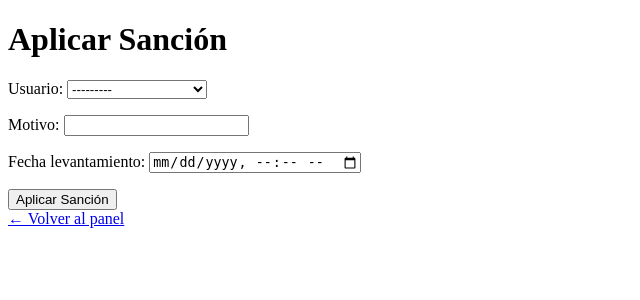
After one commit to AlejandroV22/Sistema-de-Reserva-de-Espacios, a Django app: page /admin-panel/sanciones/aplicar/ in a window 1280 px wide. The commit adds this page. Shown: the top 300 px of the page, without its empty margins (0-640 px from the left). Run offline with Django 5.2, Linux system fonts and the light colour scheme; data comes from the database, SQL or seed files in the repository; both versions use the stored data as it was after the commit.

Commit message:
Adición de sanción en panel usuario

```diff
--- a/sistema/forms.py
+++ b/sistema/forms.py
@@ -1,5 +1,6 @@
 from django import forms
-from .models import Espacio, Reserva
+from .models import Sancion, Usuario, Reserva, Espacio
+
 
 class EspacioForm(forms.ModelForm):
     class Meta:
@@ -24,3 +25,11 @@ class ReservaForm(forms.ModelForm):
     class Meta:
         model = Reserva
         fields = ['fecha_Reserva', 'horaInicio', 'horaFin']
+
+class SancionForm(forms.ModelForm):
+    class Meta:
+        model = Sancion
+        fields = ['usuario', 'motivo', 'fecha_levantamiento']
+        widgets = {
+            'fecha_levantamiento': forms.DateTimeInput(attrs={'type': 'datetime-local'}),
+        }
--- a/sistema/models.py
+++ b/sistema/models.py
@@ -1,6 +1,7 @@
 from django.db import models
 from django.contrib.auth.models import AbstractUser
 from django.utils import timezone
+
 
 
 #MODELO DE USUARIO
@@ -97,8 +98,9 @@ class Notificacion(models.Model):
         return f"Notificación para {self.destinatario} ({self.tipo})"
 
 #MODELO DE SANCIÓN
+
 class Sancion(models.Model):
-    usuario = models.ForeignKey(Usuario, on_delete=models.CASCADE, related_name='sanciones')
+    usuario = models.ForeignKey('Usuario', on_delete=models.CASCADE, related_name='sanciones')
     motivo = models.CharField(max_length=200)
     fecha_aplicacion = models.DateTimeField(auto_now_add=True)
     fecha_levantamiento = models.DateTimeField(null=True, blank=True)
@@ -106,6 +108,8 @@ class Sancion(models.Model):
     def __str__(self):
         duracion = "indefinida" if self.fecha_levantamiento is None else (self.fecha_levantamiento - self.fecha_aplicacion).days
         return f"Sanción de {self.usuario} por {self.motivo} ({duracion} días)"
+
+    @property
     def esta_activa(self):
         if self.fecha_levantamiento is None:
             return True
--- /dev/null
+++ b/sistema/templates/aplicar_sancion.html
@@ -0,0 +1,16 @@
+<!DOCTYPE html>
+<html>
+<head>
+    <title>Aplicar Sanción</title>
+</head>
+<body>
+    <h1>Aplicar Sanción</h1>
+    <form method="post">
+        {% csrf_token %}
+        {{ form.as_p }}
+        <button type="submit">Aplicar Sanción</button>
+    </form>
+
+    <a href="{% url 'panel_administrador' %}">← Volver al panel</a>
+</body>
+</html>
--- a/sistema/templates/panel_administrador.html
+++ b/sistema/templates/panel_administrador.html
@@ -18,5 +18,10 @@
     <button>Ver Reservas</button>
 </a>
 
+<a href="{% url 'aplicar_sancion' %}">
+    <button>Aplicar Sanción</button>
+</a>
+
+
 </body>
 </html>
--- a/sistema/urls.py
+++ b/sistema/urls.py
@@ -12,11 +12,14 @@ urlpatterns = [
     path('reservas/', views.reservas_view, name='reservas'),
     path('confirmar_reserva/', views.confirmar_reserva, name='confirmar_reserva'),
 
-    # Panel de administrador y administración de usuarios y espacios (NO BORRAR)
+    # Panel de administrador, administración de usuarios, espacios y sanciones (NO BORRAR)
     path('admin-panel/', views.panel_administrador, name='panel_administrador'),
     path('admin-panel/espacios/', views.panel_espacios, name='admin_panel_espacios'),
     path('admin-panel/usuarios/', views.admin_panel_usuarios, name='admin_panel_usuarios'),
     path('admin-panel/espacios/eliminar/<int:espacio_id>/', views.eliminar_espacio, name='eliminar_espacio'),
     path('admin-panel/reservas/', views.ver_reservas, name='ver_reservas'),
     path('admin-panel/reservas/asistencia/<int:reserva_id>/', views.marcar_asistencia, name='marcar_asistencia'),
+    path('admin-panel/sanciones/aplicar/', views.aplicar_sancion, name='aplicar_sancion'),
+    path('admin-panel/sanciones/', views.ver_sanciones, name='ver_sanciones'),
+
 ]
--- a/sistema/views.py
+++ b/sistema/views.py
@@ -1,5 +1,5 @@
 from django.shortcuts import render, redirect, get_object_or_404
-from .models import Espacio, Usuario, Reserva , HorarioDisponible
+from .models import Espacio, Usuario, Reserva , HorarioDisponible, Sancion
 from .forms import EspacioForm
 from django.http import JsonResponse
 from datetime import datetime, timedelta
@@ -12,6 +12,7 @@ from django.conf import settings
 from django.views.decorators.http import require_POST
 from django.http import HttpResponseRedirect
 from django.urls import reverse
+from .forms import SancionForm
 # Create your views here.
 @require_POST
 
@@ -261,3 +262,25 @@ def confirmar_reserva(request):
             return JsonResponse({'success': False, 'message': f'Error inesperado del servidor: {str(e)}'}, status=500)
 
     return JsonResponse({'success': False, 'message': 'Método no permitido.'}, status=405)
+
+
+
+def aplicar_sancion(request):
+    if request.method == 'POST':
+        form = SancionForm(request.POST)
+        if form.is_valid():
+            form.save()
+            return redirect('ver_sanciones')  # o donde prefieras
+    else:
+        form = SancionForm()
+    return render(request, 'aplicar_sancion.html', {'form': form})
+
+def ver_sanciones(request):
+    sanciones = Sancion.objects.select_related('usuario').all()
+    return render(request, 'ver_sanciones.html', {'sanciones': sanciones})
+
+@property
+def esta_activa(self):
+    if self.fecha_levantamiento is None:
+        return True
+    return self.fecha_levantamiento > timezone.now()
```
Also changed, not shown: sistema/templates/ver_sanciones.html (added, +32 -0 lines), db.sqlite3.
